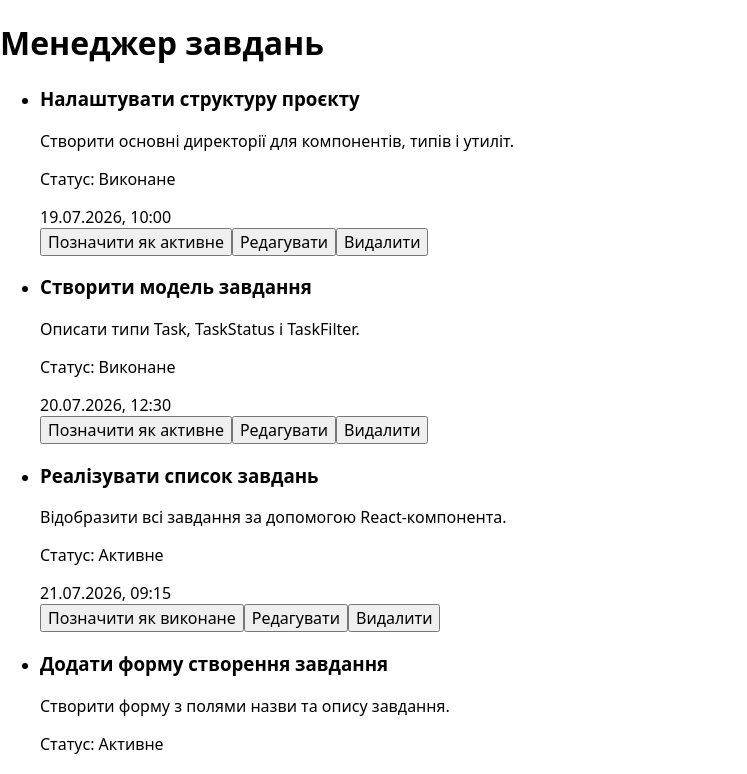
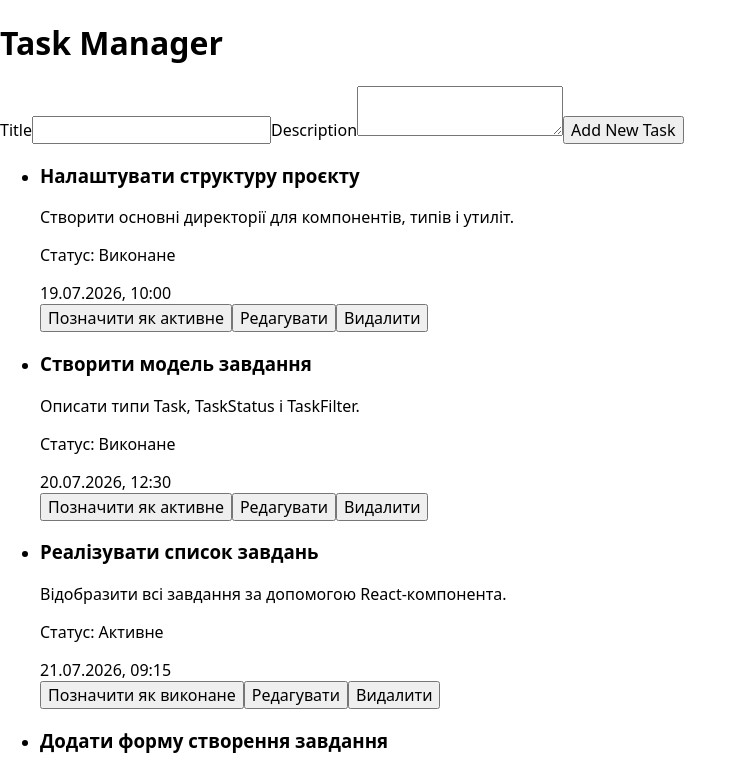
Before and after one commit to achupylko/task-manager-app, a React (Vite) app: page / in a window 1280 px wide. Shown: the top 774 px of the page, without its empty margins (0-747 px from the left). Built offline with nearby package versions, Linux system fonts and the light colour scheme.

Commit message:
feat(tasks): implement task creation

```diff
--- a/index.html
+++ b/index.html
@@ -1,10 +1,10 @@
 <!doctype html>
-<html lang="ua">
+<html lang="en">
   <head>
     <meta charset="UTF-8" />
     <link rel="icon" type="image/svg+xml" href="/favicon.svg" />
     <meta name="viewport" content="width=device-width, initial-scale=1.0" />
-    <title>Менеджер завдань</title>
+    <title>Task Maneger</title>
   </head>
   <body>
     <div id="root"></div>
--- a/src/App.tsx
+++ b/src/App.tsx
@@ -1,5 +1,7 @@
-import type { Task } from './types/task';
+import { useState } from 'react';
+import TaskForm from './components/TaskForm/TaskForm';
 import TaskList from './components/TaskList/TaskList';
+import type { Task, TaskFormData } from './types/task';
 
 const mockTasks: Task[] = [
   {
@@ -47,10 +49,27 @@ const mockTasks: Task[] = [
 ];
 
 function App() {
+  const [tasks, setTasks] = useState<Task[]>(mockTasks);
+
+  const handleAddTask = (formData: TaskFormData): void => {
+    const id = crypto.randomUUID();
+    const createdAt = new Date().toISOString();
+
+    const newTask: Task = {
+      ...formData,
+      id,
+      status: 'active',
+      createdAt,
+    };
+
+    setTasks(currentTasks => [newTask, ...currentTasks]);
+  };
+
   return (
     <>
-      <h1>Менеджер завдань</h1>
-      <TaskList tasks={mockTasks} />
+      <h1>Task Manager</h1>
+      <TaskForm onAddTask={handleAddTask} />
+      <TaskList tasks={tasks} />
     </>
   );
 }
--- /dev/null
+++ b/src/components/TaskForm/TaskForm.tsx
@@ -0,0 +1,125 @@
+import {
+  useId,
+  useState,
+  type ChangeEvent,
+  type SubmitEventHandler,
+} from 'react';
+import type { TaskFormData, TaskFormErrors } from '../../types/task';
+import validateTaskForm from '../../utils/validateTaskForm';
+
+interface TaskFormProps {
+  onAddTask: (formData: TaskFormData) => void;
+}
+
+const INITIAL_FORM_DATA: TaskFormData = {
+  title: '',
+  description: '',
+};
+
+const TaskForm = ({ onAddTask }: TaskFormProps) => {
+  const id = useId();
+  const [formData, setFormData] = useState<TaskFormData>(INITIAL_FORM_DATA);
+  const [errors, setErrors] = useState<TaskFormErrors>({});
+
+  const handleSubmit: SubmitEventHandler<HTMLFormElement> = event => {
+    event.preventDefault();
+
+    const formDataErrors: TaskFormErrors = validateTaskForm(formData);
+
+    setErrors(formDataErrors);
+
+    const hasFormDataErrors = Object.keys(formDataErrors).length > 0;
+
+    if (hasFormDataErrors) {
+      return;
+    }
+
+    onAddTask({
+      title: formData.title.trim(),
+      description: formData.description.trim(),
+    });
+
+    setFormData(INITIAL_FORM_DATA);
+    setErrors({});
+  };
+
+  const clearError = (field: keyof TaskFormErrors) => {
+    setErrors(previousErrors => {
+      if (!previousErrors[field]) {
+        return previousErrors;
+      }
+
+      const nextErrors = { ...previousErrors };
+      delete nextErrors[field];
+
+      return nextErrors;
+    });
+  };
+
+  const handleChangeTitle = (event: ChangeEvent<HTMLInputElement>) => {
+    const value = event.currentTarget.value;
+
+    setFormData(previousFormData => ({
+      ...previousFormData,
+      title: value,
+    }));
+
+    clearError('title');
+  };
+
+  const handleChangeDescription = (event: ChangeEvent<HTMLTextAreaElement>) => {
+    const value = event.currentTarget.value;
+
+    setFormData(previousFormData => ({
+      ...previousFormData,
+      description: value,
+    }));
+
+    clearError('description');
+  };
+
+  return (
+    <form onSubmit={handleSubmit} noValidate>
+      <label htmlFor={`${id}-title`}>Title</label>
+      <input
+        type="text"
+        value={formData.title}
+        onChange={handleChangeTitle}
+        name="title"
+        id={`${id}-title`}
+        aria-invalid={Boolean(errors.title)}
+        aria-describedby={errors.title ? `${id}-title-error` : undefined}
+        minLength={3}
+        maxLength={100}
+        required
+      />
+      {errors.title && (
+        <p id={`${id}-title-error`} role="alert">
+          {errors.title}
+        </p>
+      )}
+
+      <label htmlFor={`${id}-description`}>Description</label>
+      <textarea
+        value={formData.description}
+        onChange={handleChangeDescription}
+        name="description"
+        id={`${id}-description`}
+        aria-invalid={Boolean(errors.description)}
+        aria-describedby={
+          errors.description ? `${id}-description-error` : undefined
+        }
+        maxLength={500}
+      />
+      {errors.description && (
+        <p id={`${id}-description-error`} role="alert">
+          {errors.description}
+        </p>
+      )}
+
+      <button type="submit">Add New Task</button>
+    </form>
+  );
+};
+
+export default TaskForm;
--- /dev/null
+++ b/src/utils/validateTaskForm.ts
@@ -0,0 +1,24 @@
+import type { TaskFormData, TaskFormErrors } from '../types/task';
+
+function validateTaskForm(formData: TaskFormData): TaskFormErrors {
+  const errors: TaskFormErrors = {};
+
+  const title = formData.title.trim();
+  const description = formData.description.trim();
+
+  if (title === '') {
+    errors.title = 'Please enter a task title';
+  } else if (title.length < 3) {
+    errors.title = 'The task title must be 3 or more characters';
+  } else if (title.length > 100) {
+    errors.title = 'The task title must be 100 characters or less';
+  }
+
+  if (description.length > 500) {
+    errors.description = 'The task description must be 500 characters or less';
+  }
+
+  return errors;
+}
+
+export default validateTaskForm;
```
